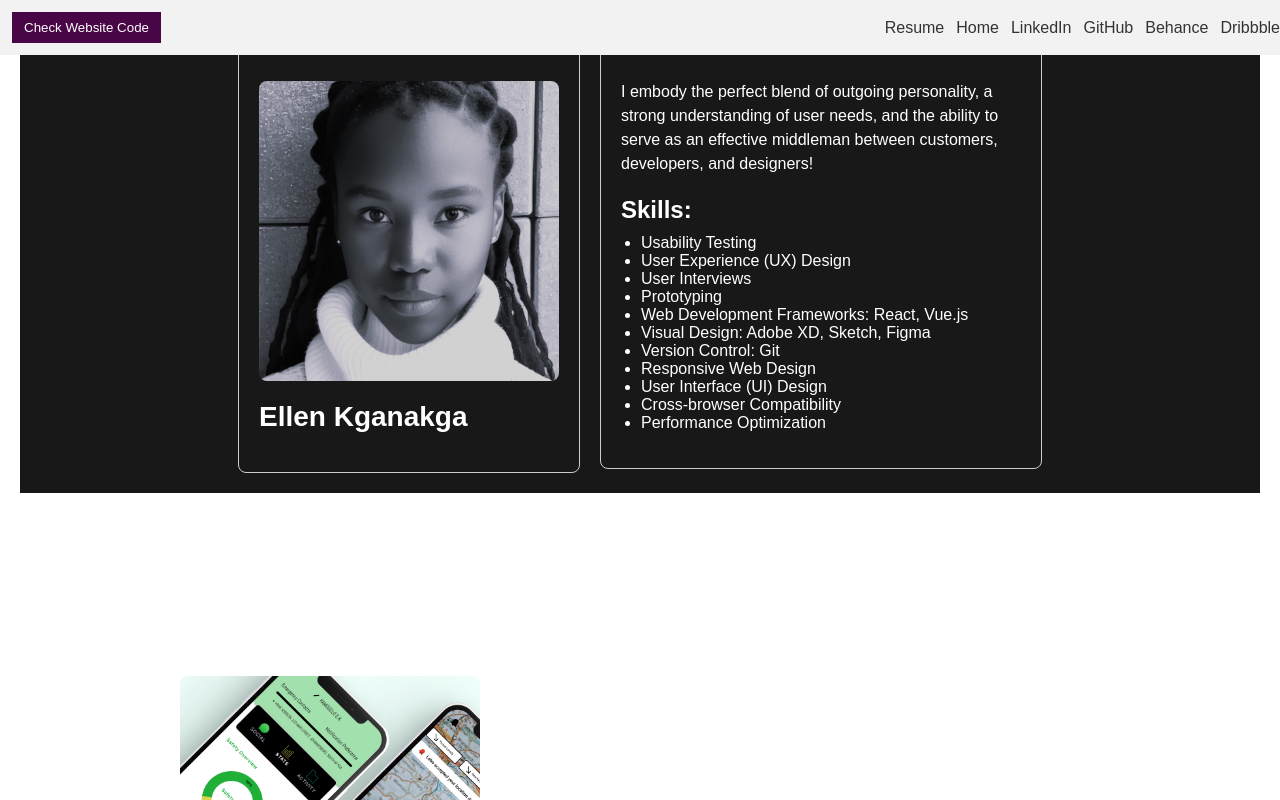
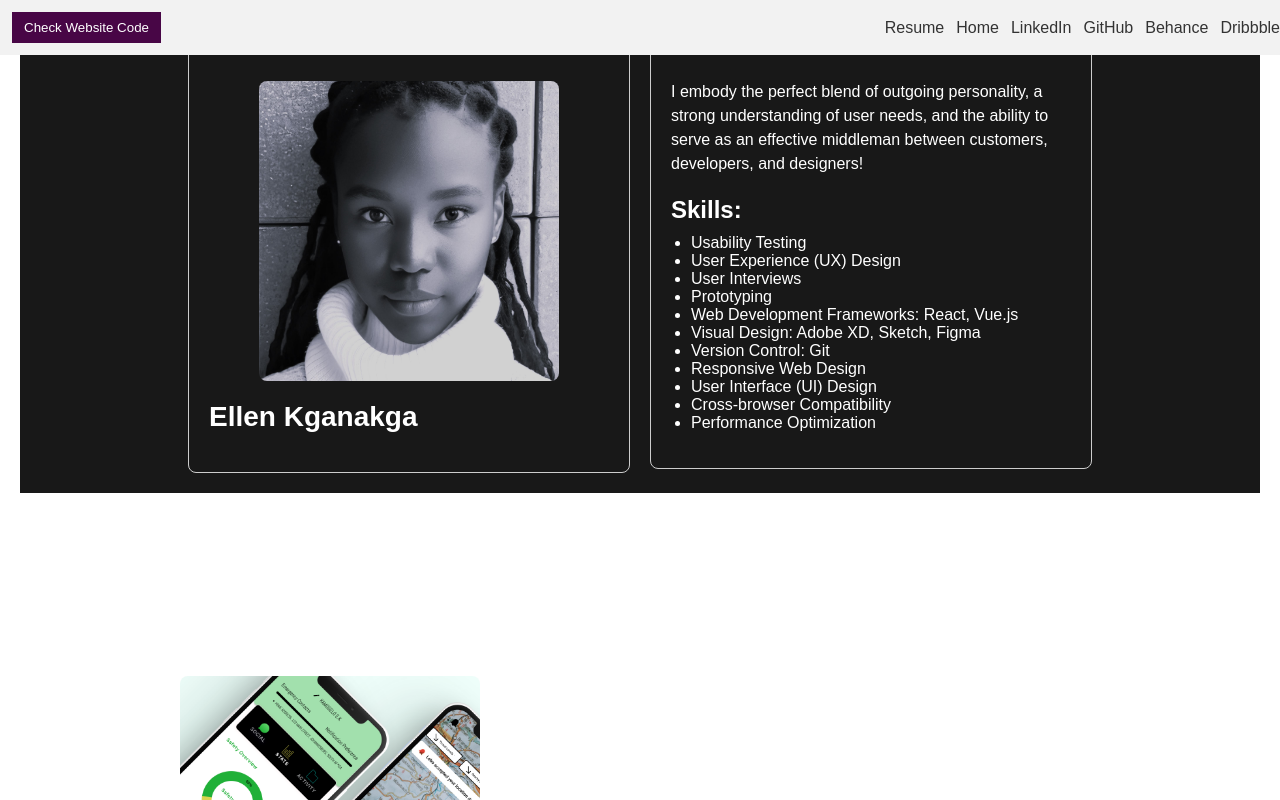
Before and after one commit to KamoEllen/Kamo.website, a React (Create React App) app: page / in a window 1280 px wide. Shown: the top 800 px of the page. Built offline with nearby package versions, Linux system fonts and the light colour scheme.

Commit message:
Update LandingPage.css

```diff
--- a/src/components/LandingPage.css
+++ b/src/components/LandingPage.css
@@ -42,9 +42,10 @@
   }
   .image-container {
     width: 300px; /* Set the desired width */
-    height: 500px; /* Set the desired height */
+    height: 500px;
   }
 .container {
+  width: 100%;
   max-width: 400px;
   border: 1px solid #ccc;
   padding: 20px;
```
Lines whose indentation alone changed are shown as unchanged.
